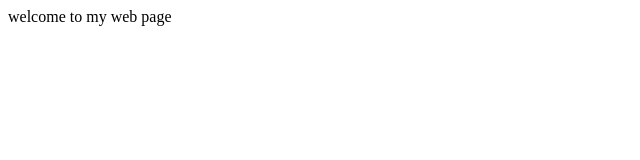
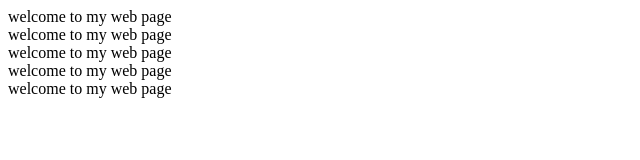
Before and after one commit to O-heneba/try, a plain HTML site: page index.html in a window 1280 px wide. Shown: the whole page, without its empty margins (0-640 px from the left). Drawn offline with Linux system fonts and the light colour scheme.

Commit message:
added some few div

```diff
--- a/index.html
+++ b/index.html
@@ -8,5 +8,9 @@
 </head>
 <body>
     <div>welcome to my web page</div>
+    <div>welcome to my web page</div>
+    <div>welcome to my web page</div>
+    <div>welcome to my web page</div>
+    <div>welcome to my web page</div>
 </body>
 </html>
--- a/index.js
+++ b/index.js
@@ -0,0 +1 @@
+const m = 4
```
